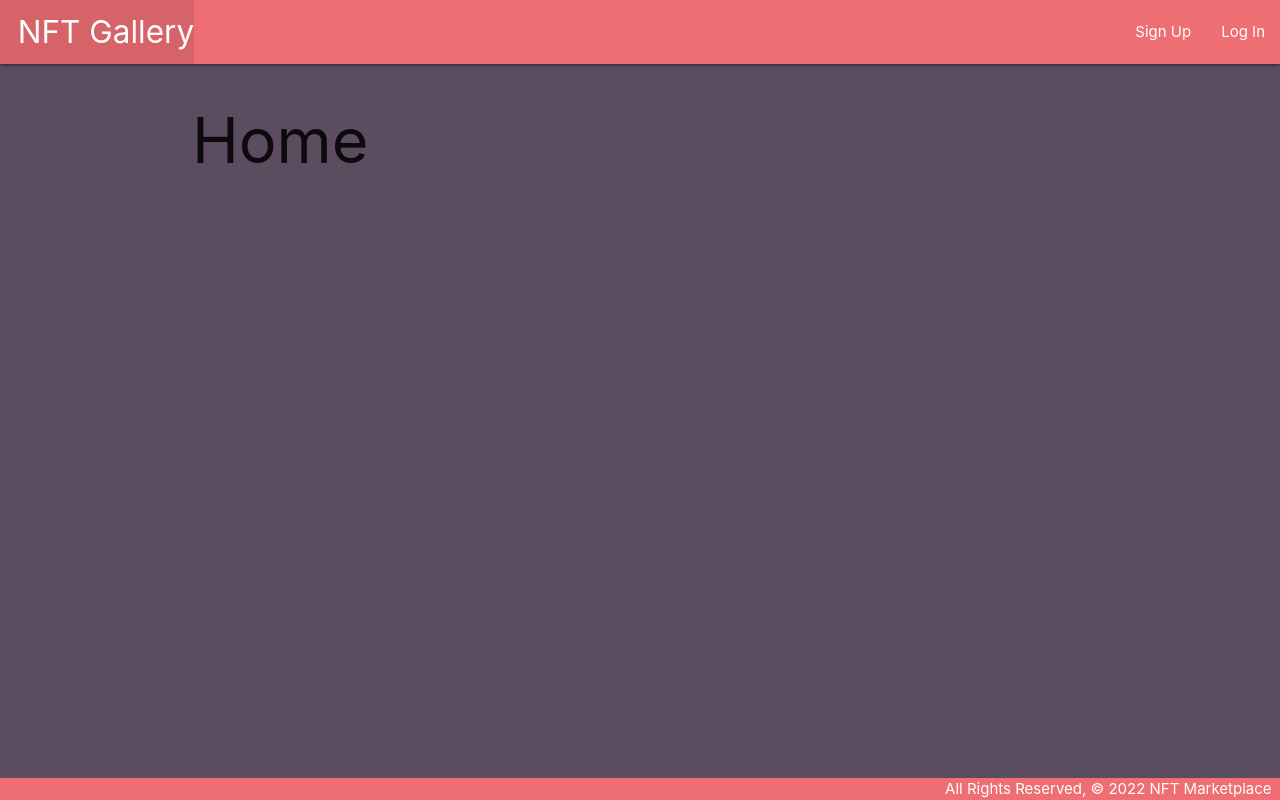
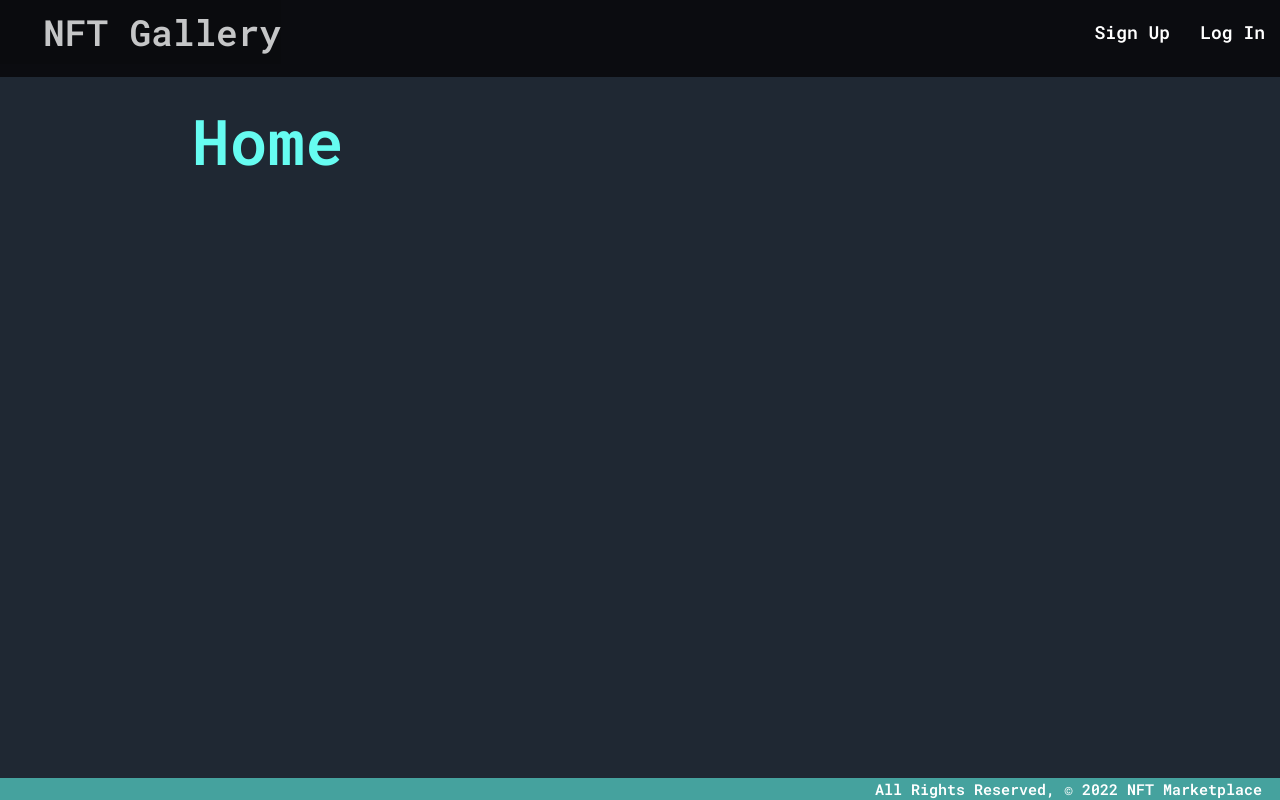
Before and after one commit to TonyPurple/nft-market--flex-44, a Django app: page / in a window 1280 px wide. Run offline with Django 4.2, Linux system fonts and the light colour scheme.

Commit message:
add some style

```diff
--- a/main/static/css/base.css
+++ b/main/static/css/base.css
@@ -1,8 +1,9 @@
 body {
-    background-color: #5b4c5f;
+    background-color: #1F2833;
     display: flex;
     min-height: 100vh;
     flex-direction: column;
+    font-family: 'Roboto Mono', monospace;
 }
 
 main {
@@ -13,3 +14,40 @@ footer.page-footer {
     padding-top: 0;
     text-align: right;
 }
+
+h1 {
+    color: #66FCF1
+}
+
+.card-title {
+    margin-top: 5px;
+    color: #1F2833;
+}
+
+.card {
+    width: 500px;
+    border-radius: 15px;
+    background-color: #C5C6C7;
+}
+
+.btn-small {
+    margin-top: 10px;
+}
+
+nav .nav-wrapper {
+    background-color: #0B0C10;
+    height: 120%;
+}
+
+.page-footer {
+    background-color: #45A29E;
+}
+
+nav .brand-logo {
+    font-size: 2.4rem;
+    color: #C5C6C7;
+}
+
+nav ul a {
+    font-size: 1.2rem;
+}
--- a/main/templates/base.html
+++ b/main/templates/base.html
@@ -11,13 +11,14 @@
     <link rel="stylesheet" href="https://cdnjs.cloudflare.com/ajax/libs/materialize/1.0.0/css/materialize.min.css">
     <link rel="stylesheet" type="text/css" href="{% static 'css/base.css' %}">
     <script src="https://cdnjs.cloudflare.com/ajax/libs/materialize/1.0.0/js/materialize.min.js"></script>
+    <link href="https://fonts.googleapis.com/css2?family=Caladea&family=Hind+Siliguri&family=Roboto+Mono:wght@600&display=swap" rel="stylesheet">
 </head>
 
 <body>
     <header class="navbar-fixed">
         <nav>
             <div class="nav-wrapper">
-                <ul>
+                <ul class="nav-menu">
                     <li><a href="/" class="left brand-logo">&nbsp;&nbsp;NFT Gallery</a></li>
                 </ul>
                 <ul class="right">
```
